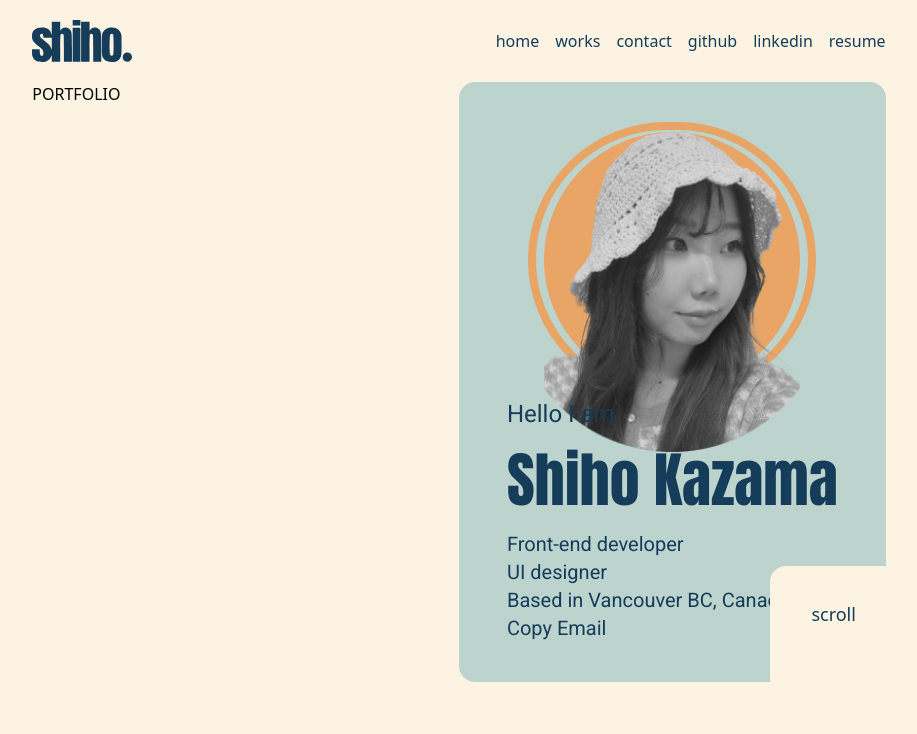
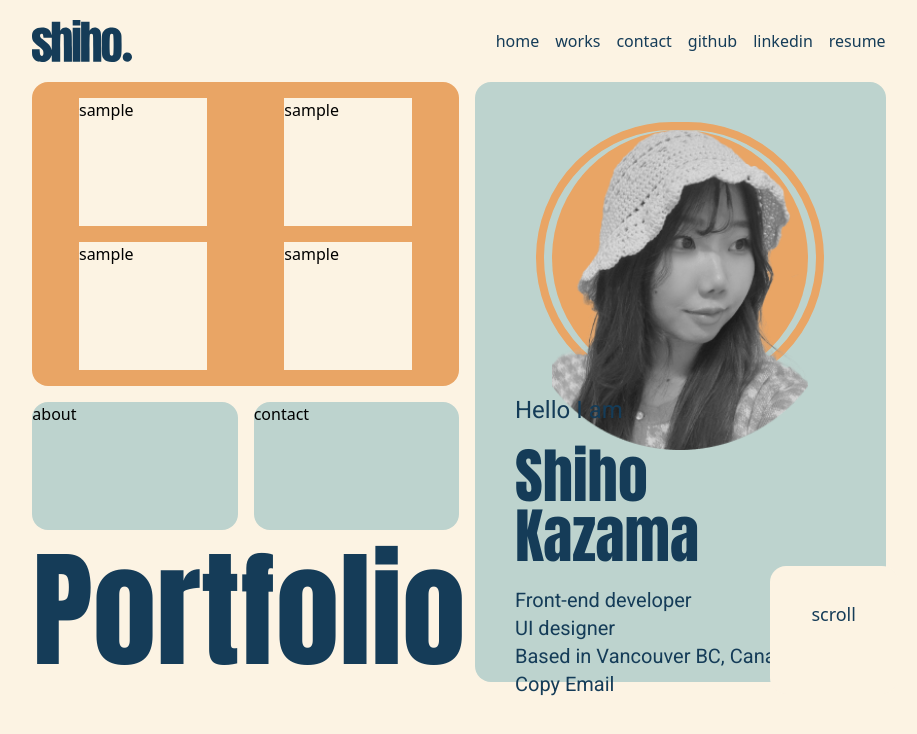
Before and after one commit to miacan2021/portfolio_v2, a Next.js app: page / in a window 1280 px wide. Shown: the top 734 px of the page, without its empty margins (181-1098 px from the left). Built offline with nearby package versions, Linux system fonts and the light colour scheme; some icons are missing.

Commit message:
add: half part of hero section's markup

```diff
--- a/app/components/hero.tsx
+++ b/app/components/hero.tsx
@@ -5,9 +5,21 @@ import ArrowDownwardIcon from "@mui/icons-material/ArrowDownward";
 
 const Hero = () => {
   return (
-    <div className="w-8/12 h-screen flex mx-auto">
+    <div className="w-8/12 h-screen flex mx-auto gap-4">
       <div className="w-1/2">
-        <h1>PORTFOLIO</h1>
+        <div className="bg-orange p-4 rounded-2xl w-full grid grid-cols-2 justify-items-center items-center gap-4">
+          <div className="bg-beige w-32 h-32">sample</div>
+          <div className="bg-beige w-32 h-32">sample</div>
+          <div className="bg-beige w-32 h-32">sample</div>
+          <div className="bg-beige w-32 h-32">sample</div>
+        </div>
+        <div className="flex justify-between gap-4 items-center pt-4">
+          <div className="bg-sky rounded-2xl w-1/2 h-32">about</div>
+          <div className="bg-sky rounded-2xl w-1/2 h-32">contact</div>
+        </div>
+        <h1 className="text-9xl font-anton leading-tight text-navy">
+          Portfolio
+        </h1>
       </div>
 
       <div className="bg-sky relative w-1/2 h-9/12 p-10 rounded-2xl flex flex-col justify-between items-center">
```
